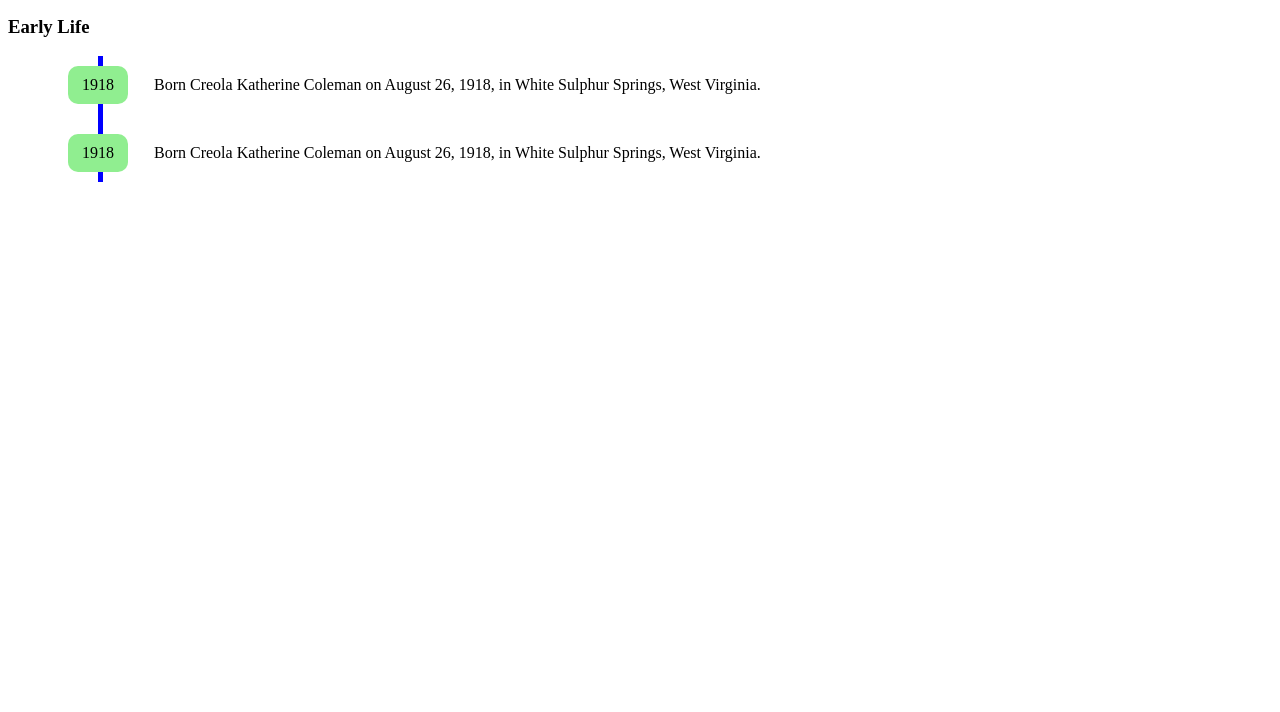
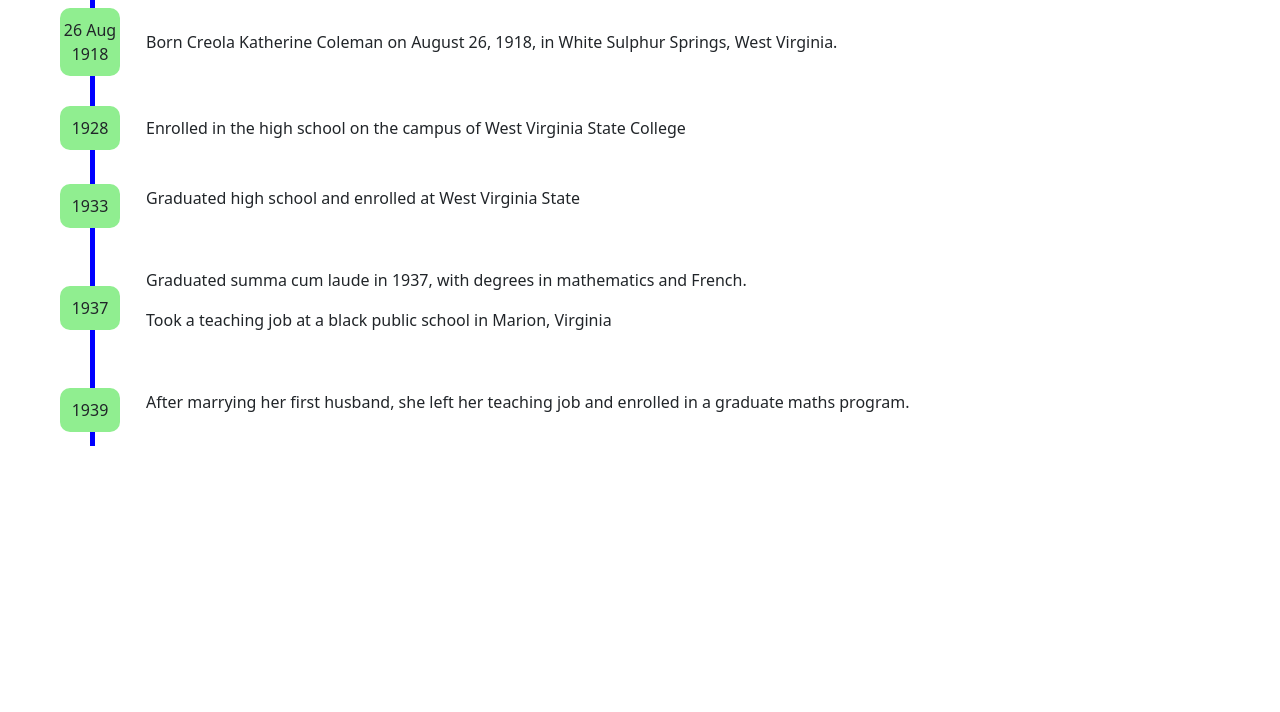
Before and after one commit to srithasriram30/tribute, a plain HTML site: page index.html in a window 1280 px wide. Shown: the part 88-800 px from the top of the page. Drawn offline with nearby package versions, Linux system fonts and the light colour scheme.

Commit message:
Add jQuery liberary

```diff
--- /dev/null
+++ b/assests/scripts.js
@@ -0,0 +1,3 @@
+$(document).ready(function() {
+
+});
--- a/index.html
+++ b/index.html
@@ -4,7 +4,9 @@
 <head>
     <meta charset="UTF-8">
     <title>Katherine Johnson</title>
-    <link rel="stylesheet" href="assests\style.css">
+    <script src="https://code.jquery.com/jquery-3.6.0.js" integrity="sha256-H+K7U5CnXl1h5ywQfKtSj8PCmoN9aaq30gDh27Xc0jk=" crossorigin="anonymous"></script>
+    <link href="https://cdn.jsdelivr.net/npm/bootstrap@5.0.1/dist/css/bootstrap.min.css" rel="stylesheet" integrity="sha384-+0n0xVW2eSR5OomGNYDnhzAbDsOXxcvSN1TPprVMTNDbiYZCxYbOOl7+AMvyTG2x" crossorigin="anonymous">
+    <link rel="stylesheet" href="assests/style.css">
 </head>
 
 <body>
@@ -14,8 +16,6 @@
         Katherine Johnson was a mathemathician whose work on orbital engineering at NASA was crtitical for the success of the intial crewed US space missions.
     </p>
 
-    <h3>Early Life</h3>
-
     <div class="timeline">
         <div class="timeline-line">
 
@@ -24,10 +24,10 @@
         <ol class="timeline-events">
             <li class=" timeline-event">
 
-                <div class="date ">
-                    1918
+                <div class="date">
+                    26 Aug 1918
                 </div>
-                <div class="event ">
+                <div class="event">
                     Born Creola Katherine Coleman on August 26, 1918, in White Sulphur Springs, West Virginia.
                 </div>
 
@@ -36,17 +36,56 @@
 
 
                 <div class="date ">
-                    1918
+                    1928
                 </div>
                 <div class="event ">
-                    Born Creola Katherine Coleman on August 26, 1918, in White Sulphur Springs, West Virginia.
+                    Enrolled in the high school on the campus of West Virginia State College
+                </div>
+
+            </li>
+
+            <li class="timeline-event">
+
+
+                <div class="date ">
+                    1933
+                </div>
+                <div class="event ">
+                    <p>Graduated high school and enrolled at West Virginia State</p>
+                </div>
+
+            </li>
+
+            <li class="timeline-event">
+
+
+                <div class="date ">
+                    1937
+                </div>
+                <div class="event">
+
+                    <p>Graduated summa cum laude in 1937, with degrees in mathematics and French.</p>
+                    <p>Took a teaching job at a black public school in Marion, Virginia</p>
+                </div>
+
+            </li>
+
+            <li class="timeline-event">
+
+
+                <div class="date">
+                    1939
+                </div>
+                <div class="event">
+                    <p>After marrying her first husband, she left her teaching job and enrolled in a graduate maths program.
+                    </p>
                 </div>
 
             </li>
         </ol>
     </div>
 
-
+    <script src="assests\scripts.js"></script>
 
 </body>
 
```
